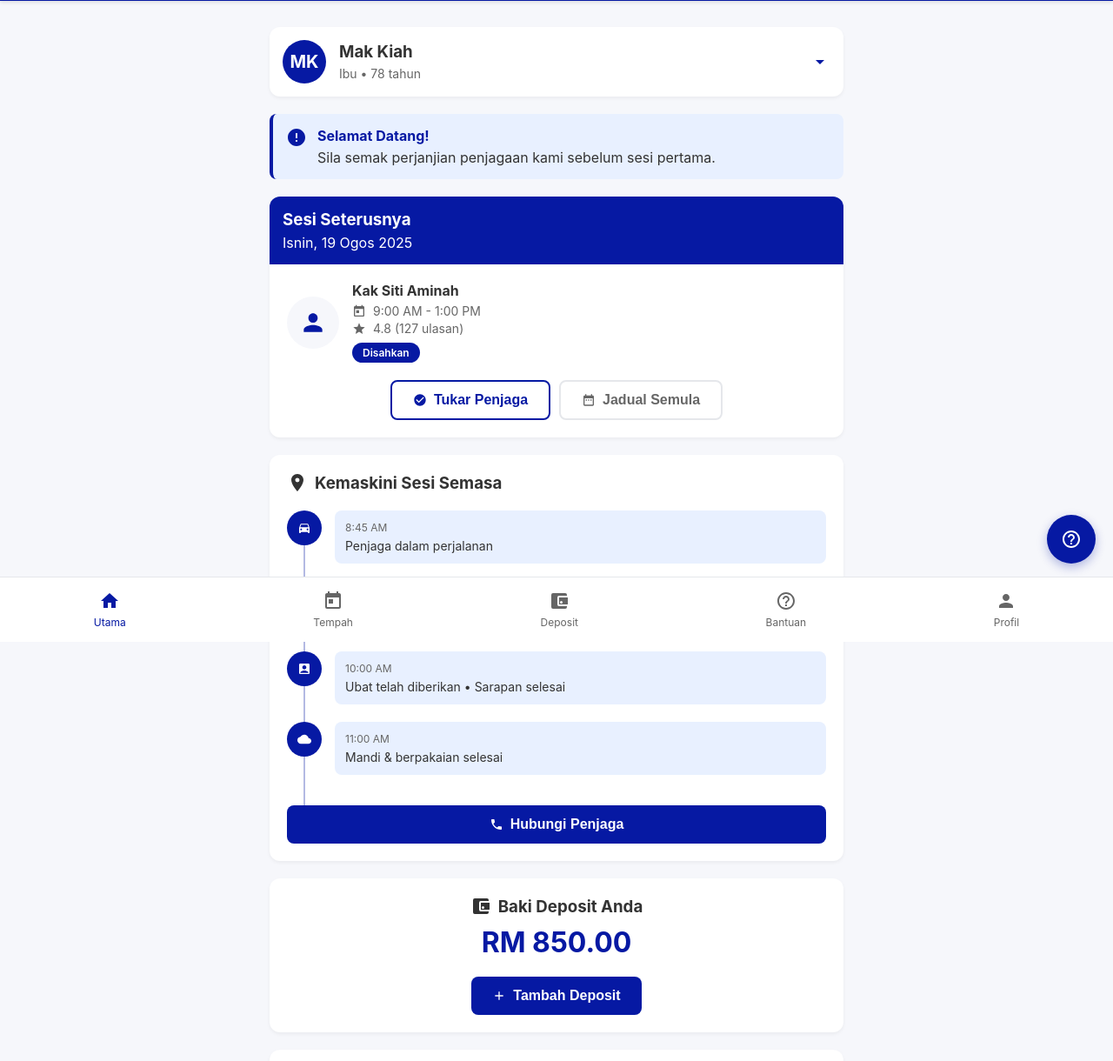
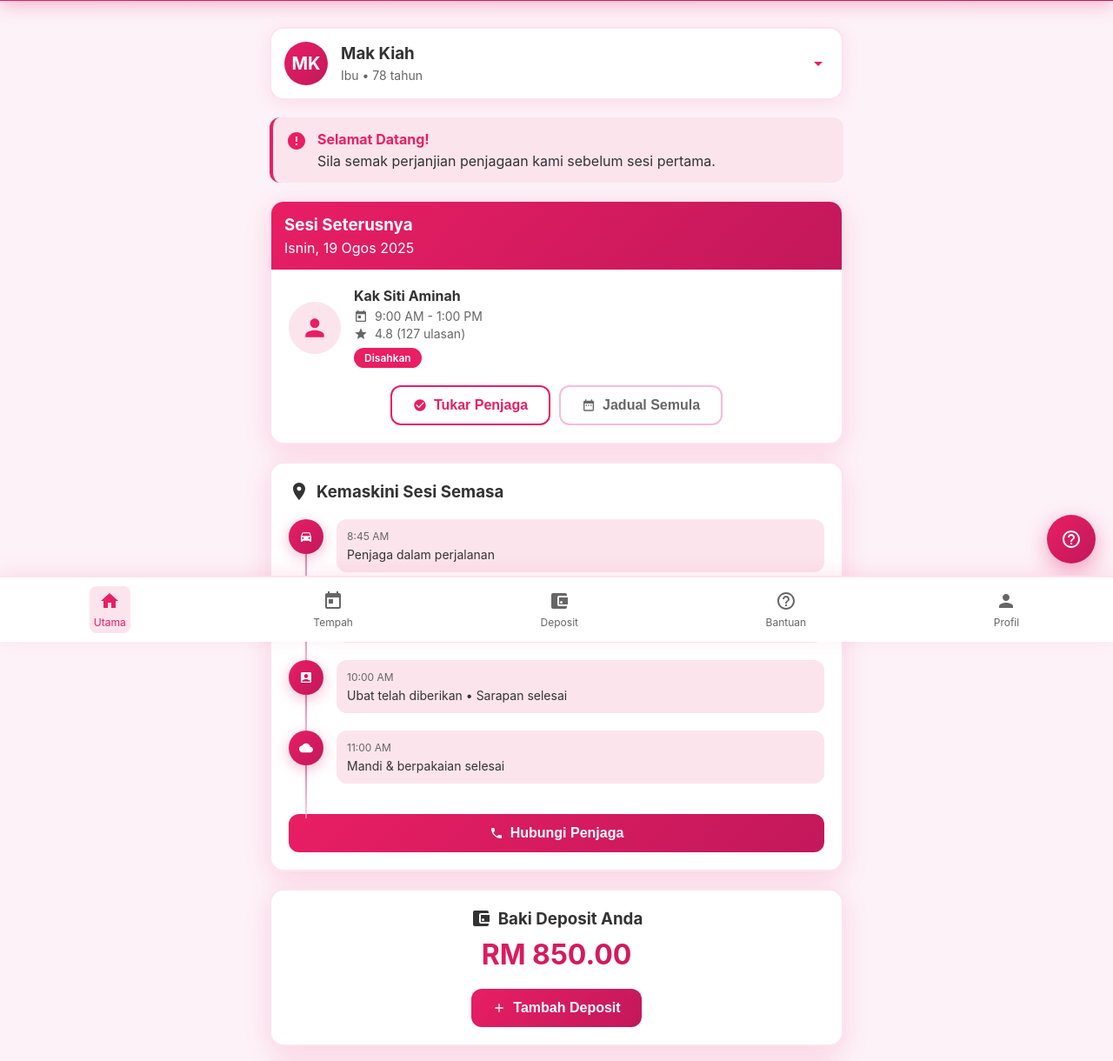
Before and after one commit to physiogocare/demophysio, a plain HTML site: page index.html in a window 1280 px wide. Shown: the part 62-1282 px from the top of the page at 87% size. Drawn offline with Linux system fonts and the light colour scheme.

Commit message:
index.html

```diff
--- a/index.html
+++ b/index.html
@@ -12,13 +12,16 @@
         }
 
         :root {
-            --physiogo-blue: #0619A3;
-            --light-gray: #F6F7FB;
-            --success-green: #2ECC71;
-            --error-red: #E74C3C;
+            --physiogo-blue: #E91E63;
+            --physiogo-dark: #C2185B;
+            --physiogo-light: #F8BBD9;
+            --light-gray: #FDF2F8;
+            --success-green: #4CAF50;
+            --error-red: #F44336;
             --text-dark: #333;
             --text-gray: #666;
-            --border-light: #E5E7EB;
+            --border-light: #F8BBD9;
+            --pink-accent: #FCE4EC;
         }
 
         body {
@@ -31,7 +34,7 @@
 
         /* Header */
         .header {
-            background: var(--physiogo-blue);
+            background: linear-gradient(135deg, var(--physiogo-blue) 0%, var(--physiogo-dark) 100%);
             color: white;
             padding: 15px;
             display: flex;
@@ -40,7 +43,7 @@
             position: sticky;
             top: 0;
             z-index: 100;
-            box-shadow: 0 2px 4px rgba(0,0,0,0.1);
+            box-shadow: 0 4px 20px rgba(233, 30, 99, 0.3);
         }
 
         .logo {
@@ -62,6 +65,7 @@
             display: flex;
             align-items: center;
             gap: 5px;
+            backdrop-filter: blur(10px);
         }
 
         .menu-btn {
@@ -104,20 +108,21 @@
         /* Patient Selector */
         .patient-selector {
             background: white;
-            border-radius: 12px;
+            border-radius: 16px;
             padding: 15px;
             margin-bottom: 20px;
             display: flex;
             align-items: center;
             gap: 15px;
-            box-shadow: 0 2px 4px rgba(0,0,0,0.05);
+            box-shadow: 0 4px 20px rgba(233, 30, 99, 0.1);
+            border: 2px solid var(--pink-accent);
         }
 
         .patient-avatar {
             width: 50px;
             height: 50px;
             border-radius: 50%;
-            background: var(--physiogo-blue);
+            background: linear-gradient(135deg, var(--physiogo-blue) 0%, var(--physiogo-dark) 100%);
             display: flex;
             align-items: center;
             justify-content: center;
@@ -144,11 +149,11 @@
 
         /* Welcome Alert */
         .alert-info {
-            background: #E8F0FF;
+            background: var(--pink-accent);
             border-left: 4px solid var(--physiogo-blue);
             padding: 15px;
             margin-bottom: 20px;
-            border-radius: 8px;
+            border-radius: 12px;
             display: flex;
             align-items: flex-start;
             gap: 12px;
@@ -167,14 +172,15 @@
         /* Session Card */
         .session-card {
             background: white;
-            border-radius: 12px;
+            border-radius: 16px;
             overflow: hidden;
             margin-bottom: 20px;
-            box-shadow: 0 2px 4px rgba(0,0,0,0.05);
+            box-shadow: 0 8px 30px rgba(233, 30, 99, 0.15);
+            border: 2px solid var(--pink-accent);
         }
 
         .session-header {
-            background: var(--physiogo-blue);
+            background: linear-gradient(135deg, var(--physiogo-blue) 0%, var(--physiogo-dark) 100%);
             color: white;
             padding: 15px;
         }
@@ -198,7 +204,7 @@
             width: 60px;
             height: 60px;
             border-radius: 50%;
-            background: var(--light-gray);
+            background: var(--pink-accent);
             display: flex;
             align-items: center;
             justify-content: center;
@@ -237,7 +243,7 @@
         /* Buttons */
         .btn {
             padding: 12px 24px;
-            border-radius: 8px;
+            border-radius: 12px;
             font-size: 16px;
             font-weight: 600;
             cursor: pointer;
@@ -251,14 +257,14 @@
         }
 
         .btn-primary {
-            background: var(--physiogo-blue);
+            background: linear-gradient(135deg, var(--physiogo-blue) 0%, var(--physiogo-dark) 100%);
             color: white;
         }
 
         .btn-primary:hover {
-            background: #051480;
-            transform: translateY(-1px);
-            box-shadow: 0 4px 8px rgba(6, 25, 163, 0.3);
+            background: linear-gradient(135deg, var(--physiogo-dark) 0%, #AD1457 100%);
+            transform: translateY(-2px);
+            box-shadow: 0 8px 25px rgba(233, 30, 99, 0.4);
         }
 
         .btn-outline {
@@ -270,6 +276,8 @@
         .btn-outline:hover {
             background: var(--physiogo-blue);
             color: white;
+            transform: translateY(-2px);
+            box-shadow: 0 8px 25px rgba(233, 30, 99, 0.3);
         }
 
         .btn-outline:hover svg {
@@ -283,7 +291,9 @@
         }
 
         .btn-secondary:hover {
-            border-color: var(--text-gray);
+            border-color: var(--physiogo-blue);
+            color: var(--physiogo-blue);
+            transform: translateY(-2px);
         }
 
         .btn-group {
@@ -299,10 +309,11 @@
         /* Timeline */
         .timeline {
             background: white;
-            border-radius: 12px;
+            border-radius: 16px;
             padding: 20px;
             margin-bottom: 20px;
-            box-shadow: 0 2px 4px rgba(0,0,0,0.05);
+            box-shadow: 0 8px 30px rgba(233, 30, 99, 0.15);
+            border: 2px solid var(--pink-accent);
         }
 
         .timeline h3 {
@@ -327,27 +338,28 @@
             top: 40px;
             width: 2px;
             height: calc(100% - 20px);
-            background: var(--physiogo-blue);
-            opacity: 0.3;
+            background: linear-gradient(180deg, var(--physiogo-blue) 0%, var(--physiogo-light) 100%);
+            opacity: 0.6;
         }
 
         .timeline-dot {
             width: 40px;
             height: 40px;
-            background: var(--physiogo-blue);
+            background: linear-gradient(135deg, var(--physiogo-blue) 0%, var(--physiogo-dark) 100%);
             border-radius: 50%;
             display: flex;
             align-items: center;
             justify-content: center;
             color: white;
             flex-shrink: 0;
+            box-shadow: 0 4px 15px rgba(233, 30, 99, 0.3);
         }
 
         .timeline-content {
             flex: 1;
-            background: #E8F0FF;
+            background: var(--pink-accent);
             padding: 12px;
-            border-radius: 8px;
+            border-radius: 12px;
         }
 
         .timeline-time {
@@ -364,11 +376,12 @@
         /* Deposit Card */
         .deposit-card {
             background: white;
-            border-radius: 12px;
+            border-radius: 16px;
             padding: 20px;
             margin-bottom: 20px;
             text-align: center;
-            box-shadow: 0 2px 4px rgba(0,0,0,0.05);
+            box-shadow: 0 8px 30px rgba(233, 30, 99, 0.15);
+            border: 2px solid var(--pink-accent);
         }
 
         .deposit-card h3 {
@@ -382,7 +395,10 @@
         .balance-amount {
             font-size: 32px;
             font-weight: bold;
-            color: var(--physiogo-blue);
+            background: linear-gradient(135deg, var(--physiogo-blue) 0%, var(--physiogo-dark) 100%);
+            -webkit-background-clip: text;
+            -webkit-text-fill-color: transparent;
+            background-clip: text;
             margin: 10px 0 20px;
         }
 
@@ -393,11 +409,12 @@
             left: 0;
             right: 0;
             background: white;
-            border-top: 1px solid var(--border-light);
+            border-top: 2px solid var(--pink-accent);
             display: flex;
             justify-content: space-around;
             padding: 10px 0;
             z-index: 100;
+            box-shadow: 0 -4px 20px rgba(233, 30, 99, 0.1);
         }
 
         .nav-item {
@@ -407,11 +424,13 @@
             padding: 5px;
             cursor: pointer;
             color: var(--text-gray);
-            transition: color 0.3s ease;
+            transition: all 0.3s ease;
+            border-radius: 8px;
         }
 
         .nav-item.active {
             color: var(--physiogo-blue);
+            background: var(--pink-accent);
         }
 
         .nav-item.active svg {
@@ -420,6 +439,7 @@
 
         .nav-item:hover {
             color: var(--physiogo-blue);
+            background: var(--pink-accent);
         }
 
         .nav-item:hover svg {
@@ -441,14 +461,14 @@
             right: 20px;
             width: 56px;
             height: 56px;
-            background: var(--physiogo-blue);
+            background: linear-gradient(135deg, var(--physiogo-blue) 0%, var(--physiogo-dark) 100%);
             border-radius: 50%;
             display: flex;
             align-items: center;
             justify-content: center;
             color: white;
             cursor: pointer;
-            box-shadow: 0 4px 12px rgba(6, 25, 163, 0.3);
+            box-shadow: 0 8px 25px rgba(233, 30, 99, 0.4);
             transition: transform 0.3s ease;
             z-index: 99;
         }
@@ -460,10 +480,11 @@
         /* Past Sessions */
         .past-sessions {
             background: white;
-            border-radius: 12px;
+            border-radius: 16px;
             padding: 20px;
             margin-bottom: 20px;
-            box-shadow: 0 2px 4px rgba(0,0,0,0.05);
+            box-shadow: 0 8px 30px rgba(233, 30, 99, 0.15);
+            border: 2px solid var(--pink-accent);
         }
 
         .past-sessions h3 {
@@ -491,10 +512,10 @@
         }
 
         .session-date {
-            background: var(--physiogo-blue);
+            background: linear-gradient(135deg, var(--physiogo-blue) 0%, var(--physiogo-dark) 100%);
             color: white;
             padding: 4px 8px;
-            border-radius: 4px;
+            border-radius: 8px;
             font-size: 12px;
         }
 
@@ -513,10 +534,12 @@
             display: inline-flex;
             align-items: center;
             gap: 4px;
+            transition: all 0.3s ease;
         }
 
         .link-btn:hover {
             text-decoration: underline;
+            color: var(--physiogo-dark);
         }
 
         /* Responsive Design */
@@ -550,6 +573,15 @@
 
         .session-card, .timeline, .deposit-card, .past-sessions {
             animation: slideIn 0.5s ease;
+        }
+
+        /* Pink accents and gradients */
+        .session-card:hover,
+        .timeline:hover,
+        .deposit-card:hover,
+        .past-sessions:hover {
+            transform: translateY(-2px);
+            box-shadow: 0 12px 40px rgba(233, 30, 99, 0.2);
         }
     </style>
 </head>
```
